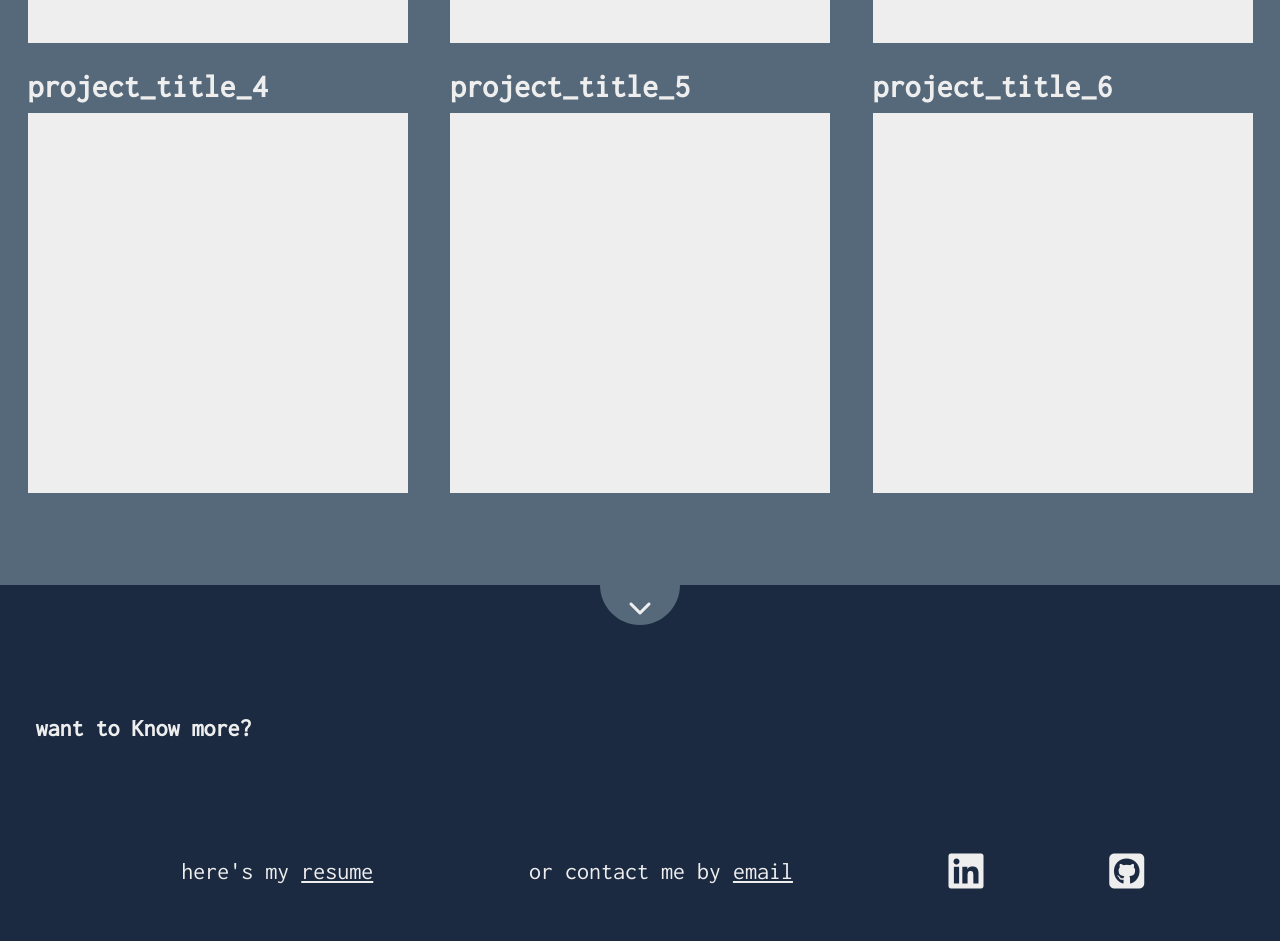
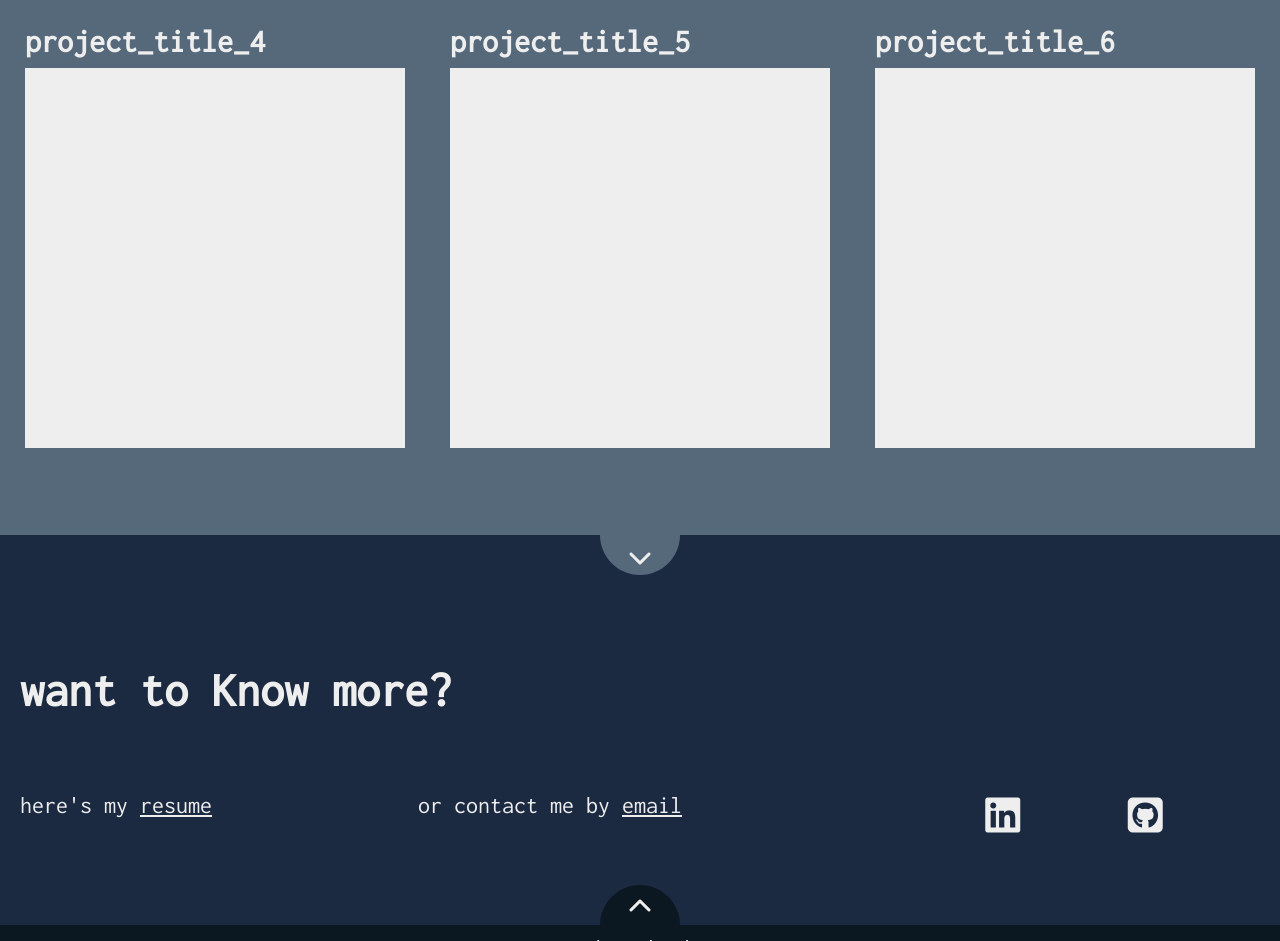
Before and after one commit to mattser/web-portfolio, a plain HTML site: page index.html in a window 1280 px wide. Shown: the part 1859-2800 px from the top of the page. Drawn offline with Linux system fonts and the light colour scheme.

Commit message:
tweaked various sizing for mobile site

```diff
--- a/index.html
+++ b/index.html
@@ -193,10 +193,12 @@
       <div class="contact-page__content">
         <p class="content__item">here's my <a href="">resume</a></p>
         <p class="content__item">or contact me by <a href="mailto:mat.seredyn@gmail.com">email</a></p>
-        <a href="https://www.linkedin.com/in/mateusz-seredyn/" target="_blank"><i class="icon fab fa-linkedin"></i></a>
-        <a href="https://github.com/mattser" target="_blank"><i class="icon fab fa-github-square"></i></a>
+        <div class="content__icons">
+          <a href="https://www.linkedin.com/in/mateusz-seredyn/" target="_blank"><i class="icon fab fa-linkedin"></i></a>
+          <a href="https://github.com/mattser" target="_blank"><i class="icon fab fa-github-square"></i></a>
+        </div>
       </div>
-      <div class="whitespacers"></div>
+      <div class="whitespacers whitespacers__bottom"></div>
       <div class="cut-out cut-out__bottom">
         <a class="down-arrow" href="#top"><i class="fas fa-chevron-up"></i></a>
         <svg width="80" height="40" viewBox="0 0 80 40" fill="none" xmlns="http://www.w3.org/2000/svg">
--- a/main.js
+++ b/main.js
@@ -1,5 +1,5 @@
 // Global Variables for the Typing Animation
-const textArr = ["hello world!","dzien dobry!","404:Header Not Found","scroll down!","now in HD!","Uncaught TypeError:"];
+const textArr = ["hello world!","dzień dobry!","404:Header Not Found","scroll down!","now in HD!","Uncaught TypeError:"];
 const speed = 100;
 let i = 0;
 
--- a/main.scss
+++ b/main.scss
@@ -46,7 +46,7 @@ nav {
 // Landing Page Specific Styling
 .landing-page {
   color: $white;
-  padding: 0 20px 50px 0;
+  padding: 0 20px 0 10px;
   background-color: $back-main;
 
   h1 {
@@ -59,7 +59,7 @@ nav {
   }
 
   &__bottom {
-    margin-top: 45vh;
+    margin-top: 20vh;
   }
   .typed {
     border-right: 0.15em solid $white;
@@ -100,9 +100,10 @@ nav {
       display: flex;
       align-items: center;
       justify-content: center;
+      padding: 10px 0;
       p {
         margin-left: 1vw;
-        font-size: 2em;
+        font-size: 1.5em;
       }
     }
   }
@@ -113,27 +114,25 @@ nav {
   background-color: $back-three;
 
   &__content {
-    margin: 50px auto auto auto;
     display: flex;
-    justify-content: space-evenly;
+    align-items: center;
     flex-wrap: wrap;
-
-    padding: 5px;
+    flex-direction: column;
     .content__project {
-      padding: 100px 20px;
+      padding: 20px 0;
       width: 320px;
       h2 {
         margin-bottom: 10px;
         font-size: 38px;
       }
       .project_image {
-        width: 300px;
-        height: 300px;
+        width: 320px;
+        height: 320px;
         background-color: $white;
-        margin-bottom: 5px;
+        margin-bottom: 10px;
       }
       .project-icons {
-        padding-top: 5px;
+        padding-top: 10px;
         display: flex;
         justify-content: space-around;
       }
@@ -154,10 +153,13 @@ nav {
     padding-bottom: 50px;
 
     .content__item {
-      margin: 10px 100px 10px 0;
+      font-size: 1.2em;
+      padding: 5px 0;
     }
-    .icon {
-      margin: 10px auto;
+    .content__icons {
+      display: flex;
+      margin-top: 20px;
+      justify-content: space-evenly;
     }
   }
   a:hover {
@@ -223,7 +225,9 @@ footer {
     p {
       font-size: 2em;
     }
-
+    &__bottom {
+      margin-top: 45vh;
+    }
   }
 
   // Desktop Stack Page Styling
@@ -240,6 +244,8 @@ footer {
     }
     &__content {
       grid-template-columns: 1fr 1fr;
+      margin: auto;
+      max-width: 1400px;
       width: 100%;
       .content__stack-item {
         display: flex;
@@ -254,6 +260,10 @@ footer {
     padding-left: 0;
     &__content {
       max-width: 1400px;
+      flex-direction: row;
+      justify-content: space-evenly;
+      align-items: center;
+      margin: auto;
       .content__project {
         padding: 20px;
         width: 380px;
@@ -291,28 +301,28 @@ footer {
   // Desktop Contact-page Styling
   .contact-page {
     background-color: $back-main;
-    padding: 0 10px;
+    padding: 0 20px;
 
     &__headings {
-      padding-left: 2vw;
       margin-top: 50px;
+      font-size: 2em;
     }
 
     &__content {
-      padding-top: 100px;
-      padding-left: 2vw;
+      padding-top: 50px;
       display: flex;
-      justify-content: space-evenly;
+      justify-content: space-between;
       align-items: center;
       flex-direction: row;
-      margin-left: 20px;
+      flex-basis: 30%;
 
       .content__item {
-        margin: 10px 30px 10px 0;
+        font-size: 1.5em;
       }
-      .icon {
-        margin: 10px auto;
+      .content__icons {
+        width: 30%;
       }
+
     }
   }
 
@@ -333,4 +343,8 @@ footer {
 .whitespacers {
   width: 100%;
   height: 10vh;
+
+  &__bottom {
+    height: 30px;
+  }
 }
```
Also changed, not shown: main.css, 1 other file.
